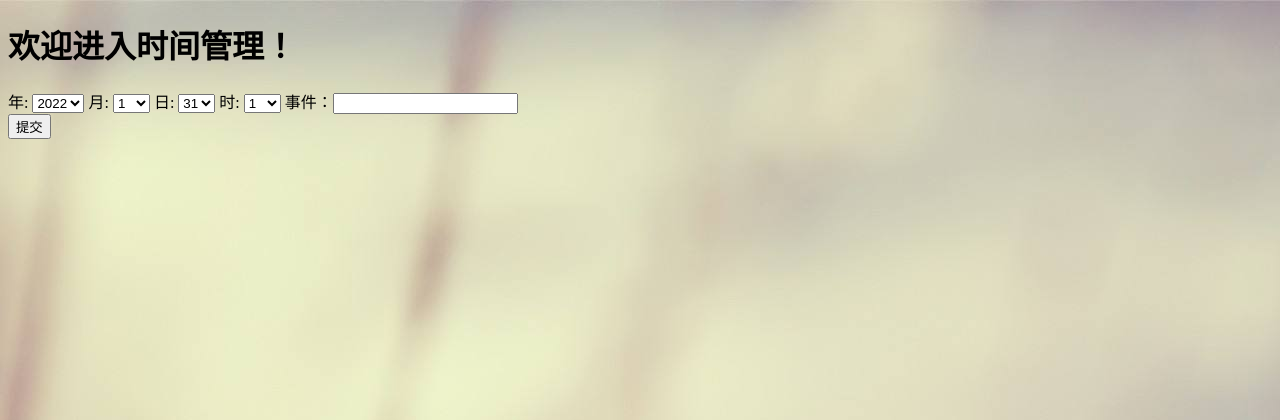
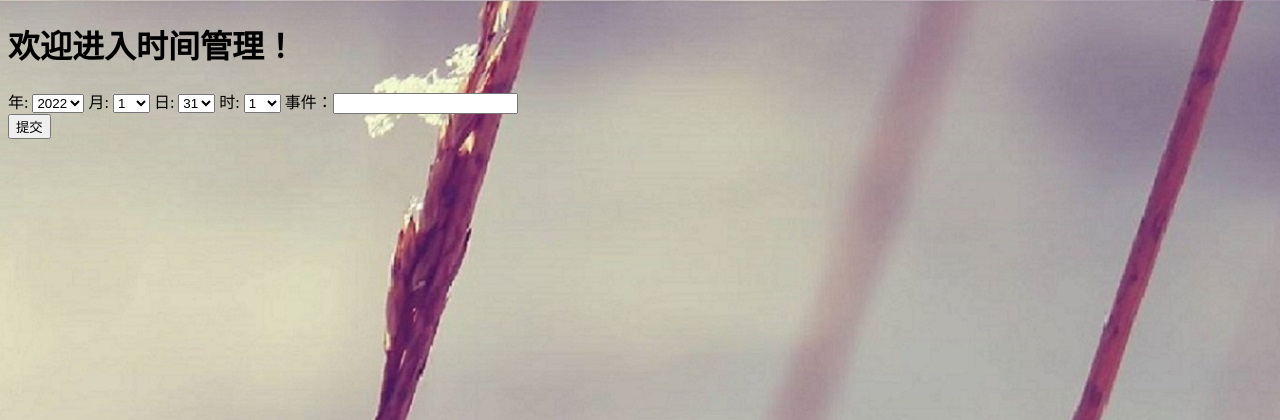
Before and after one commit to wlf621/timeManager, a Flask app: page / in a window 1280 px wide. Shown: the top 420 px of the page. Run offline with Flask 2, Linux system fonts and the light colour scheme.

Commit message:
背景图片尺寸

```diff
--- a/templates/index.html
+++ b/templates/index.html
@@ -7,7 +7,7 @@
 <style>
 	body
 	{
-		background-image: url('images/background1.jpeg');
+		background-image: url('images/background.jpeg');
 	}
 </style>
 
```
Also changed, not shown: static/images/background.jpeg (added), static/images/background1.jpeg (deleted).
